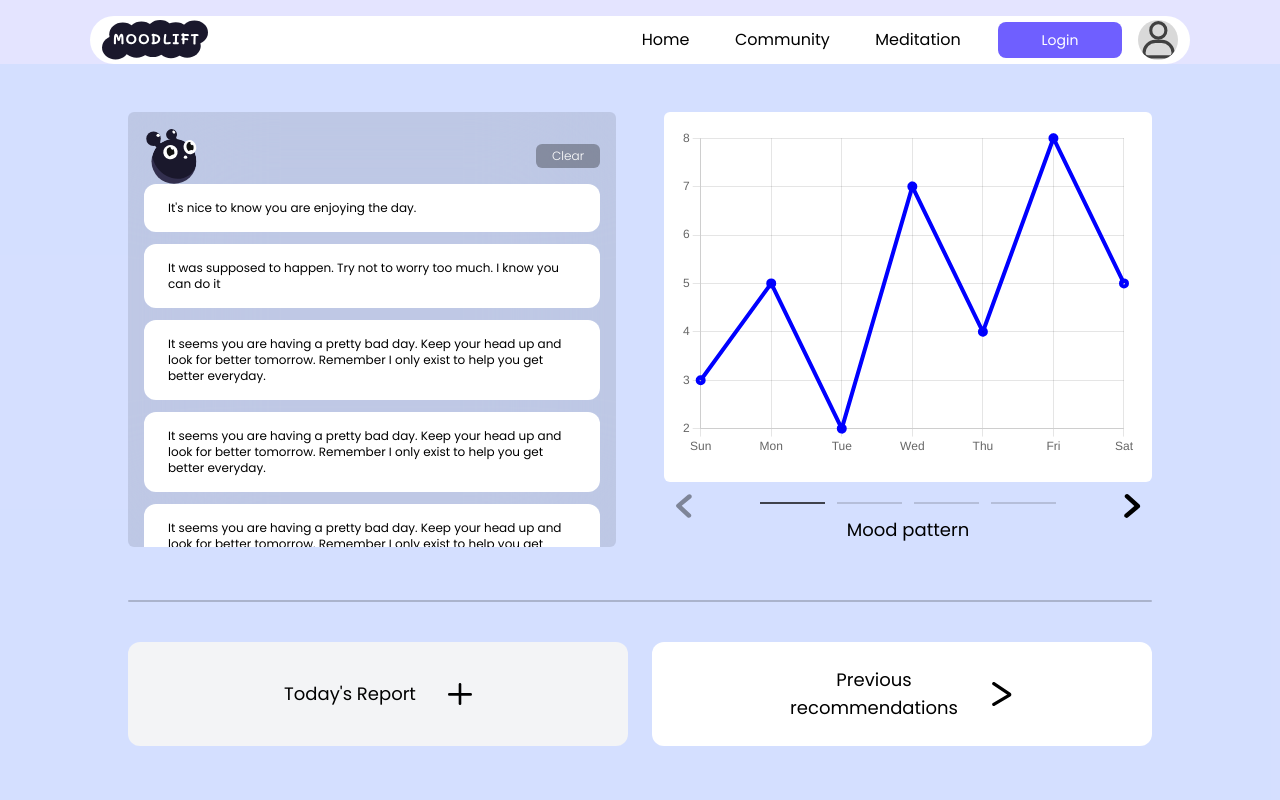
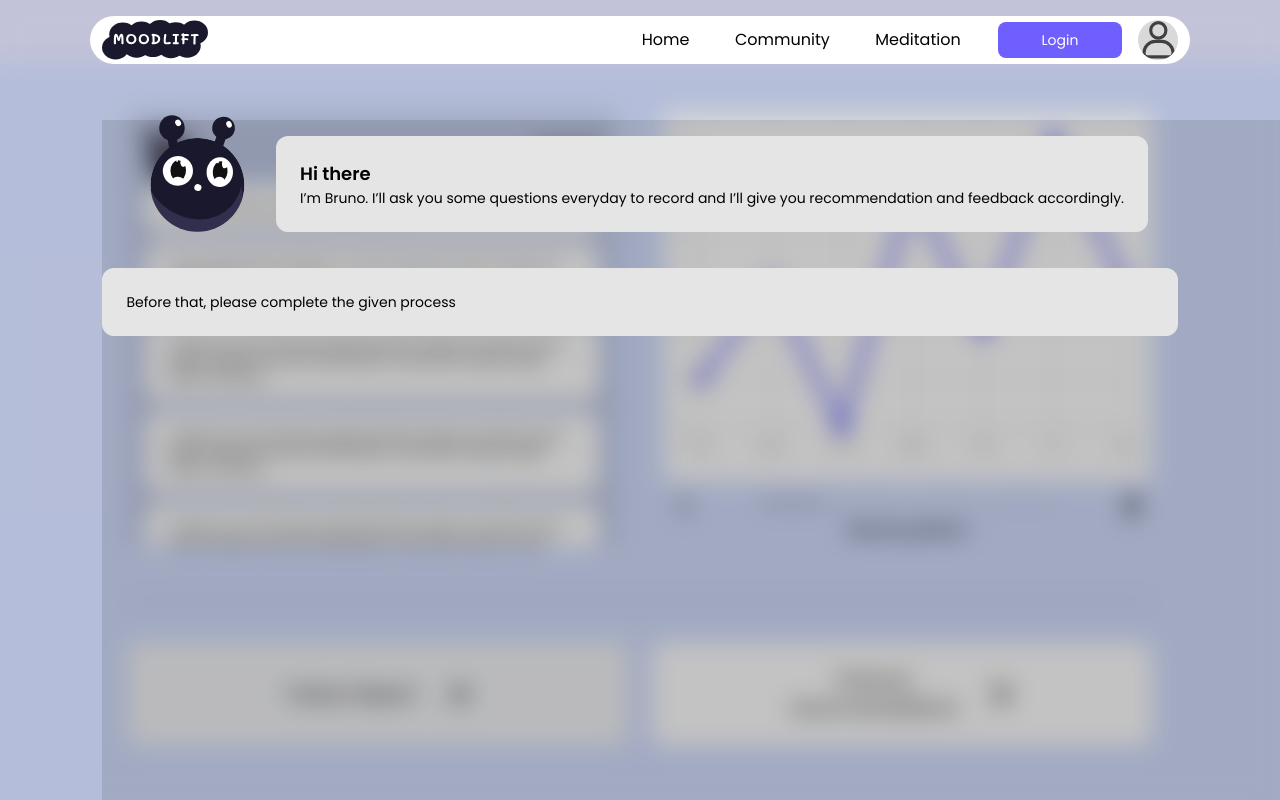
Before and after one commit to sunilshrestha07/moodlift, a Next.js app: page /home in a window 1280 px wide. Shown: the top 800 px of the page. Built offline with nearby package versions, Linux system fonts and the light colour scheme.

Commit message:
initial tutorial stup

```diff
--- /dev/null
+++ b/src/app/NewUserPopups/NewUserPopup.tsx
@@ -0,0 +1,38 @@
+import Image from "next/image";
+import React from "react";
+import avatarFront from "@/public/avatar/avatarFrontHappy.svg";
+
+const NewUserPopup = () => {
+    return (
+        <>
+            <div className="fixed top-0 right-0 w-[100%] h-[100%] z-20 bg-black/15 backdrop-blur-md px-[5vw] py-[10vh] md:px-[8vw] md:pt-[15vh] ">
+                <div className="h-full w-full bg-black/10 absolute px-[5vw]"></div>
+                <div className=" space-y-5 ">
+                    <div className="flex gap-4 items-center justify-center">
+                        <Image
+                            src={avatarFront}
+                            alt="avatar"
+                            className="h-20 w-20 md:h-32 md:w-32 animate-bounce"
+                        />
+
+                        <div className="bg-white px-4 py-3 md:px-6 md:py-6 rounded-xl">
+                            <h1 className=" text-lg font-semibold">Hi there</h1>
+                            <p className="text-xs md:text-sm">
+                                I’m Bruno. I’ll ask you some questions everyday to record and I’ll
+                                give you recommendation and feedback accordingly.
+                            </p>
+                        </div>
+                    </div>
+                    <div className="bg-white px-4 py-3 md:px-6 md:py-6 rounded-xl">
+                        {/* <h1 className=" text-lg font-semibold">Hi there</h1> */}
+                        <p className="text-xs md:text-sm">
+                            Before that, please complete the given process
+                        </p>
+                    </div>
+                </div>
+            </div>
+        </>
+    );
+};
+
+export default NewUserPopup;
--- a/src/app/api/dev/deleteAllUsers/route.ts
+++ b/src/app/api/dev/deleteAllUsers/route.ts
@@ -9,10 +9,7 @@ export async function DELETE() {
         await dbConnect();
     } catch (error) {
         console.error("Error connecting to database");
-    return NextResponse.json(
-      { message: "Error connecting to database" },
-      { status: 500 }
-    );
+        return NextResponse.json({ message: "Error connecting to database" }, { status: 500 });
     }
 
     // Delete all users
--- a/src/app/home/page.tsx
+++ b/src/app/home/page.tsx
@@ -12,6 +12,7 @@ import { pagePadding } from "../globalStyles";
 import DailyStepper from "@/components/DailySteps";
 import Recommendations from "./components/Recommendations";
 import Stepper from "@/components/Stepper";
+import NewUserPopup from "../NewUserPopups/NewUserPopup";
 
 const HomePage = () => {
     const loginPopupStatus = useSelector((state: RootState) => state.popupReducer.isLoginPopupOpen);
@@ -25,6 +26,8 @@ const HomePage = () => {
     return (
         <div>
             {loginPopupStatus && <SignupPopup />}
+            <NewUserPopup />
+
             <div className={`relative ${pagePadding} bg-[#E4F3FF] min-h-[100vh] py-6`}>
                 <div className="absolute top-0 right-0 h-full w-full bg-[#B1B0FF]/30"></div>
 
--- a/src/app/page.tsx
+++ b/src/app/page.tsx
@@ -13,15 +13,14 @@ import { RootState } from "../../redux/store";
 import DailySteps from "@/components/DailySteps";
 
 export default function Page() {
-  const loginPopupStatus = useSelector(
-    (state: RootState) => state.popupReducer.isLoginPopupOpen
-  );
+    const loginPopupStatus = useSelector((state: RootState) => state.popupReducer.isLoginPopupOpen);
 
     return (
         <>
             <div className="">
                 <Section />
                 <Steps />
+
                 {loginPopupStatus && <SignupPopup />}
 
                 <div className=" items-center mb-10">
--- a/src/components/Navbar.tsx
+++ b/src/components/Navbar.tsx
@@ -26,7 +26,7 @@ const Navbar = () => {
     };
 
     return (
-    <div className={navbarPadding}>
+        <div className={`${navbarPadding} sticky top-4 z-50`}>
             <header className="relative w-full min-w-min box-border bg-white mt-4 rounded-[90px] md:rounded-[99px]">
                 <div className="px-2 py-1 md:px-3">
                     <div className="object-contain flex justify-between items-center relative">
```
Also changed, not shown: src/app/api/dev/getAllUsers/route.ts (+2 -5 lines), src/app/api/googleSignin/route.ts (+14 -11 lines), src/app/layout.tsx (indentation only), src/public/avatar/avatarFrontHappy.svg (added). Lines whose indentation alone changed are shown as unchanged.
